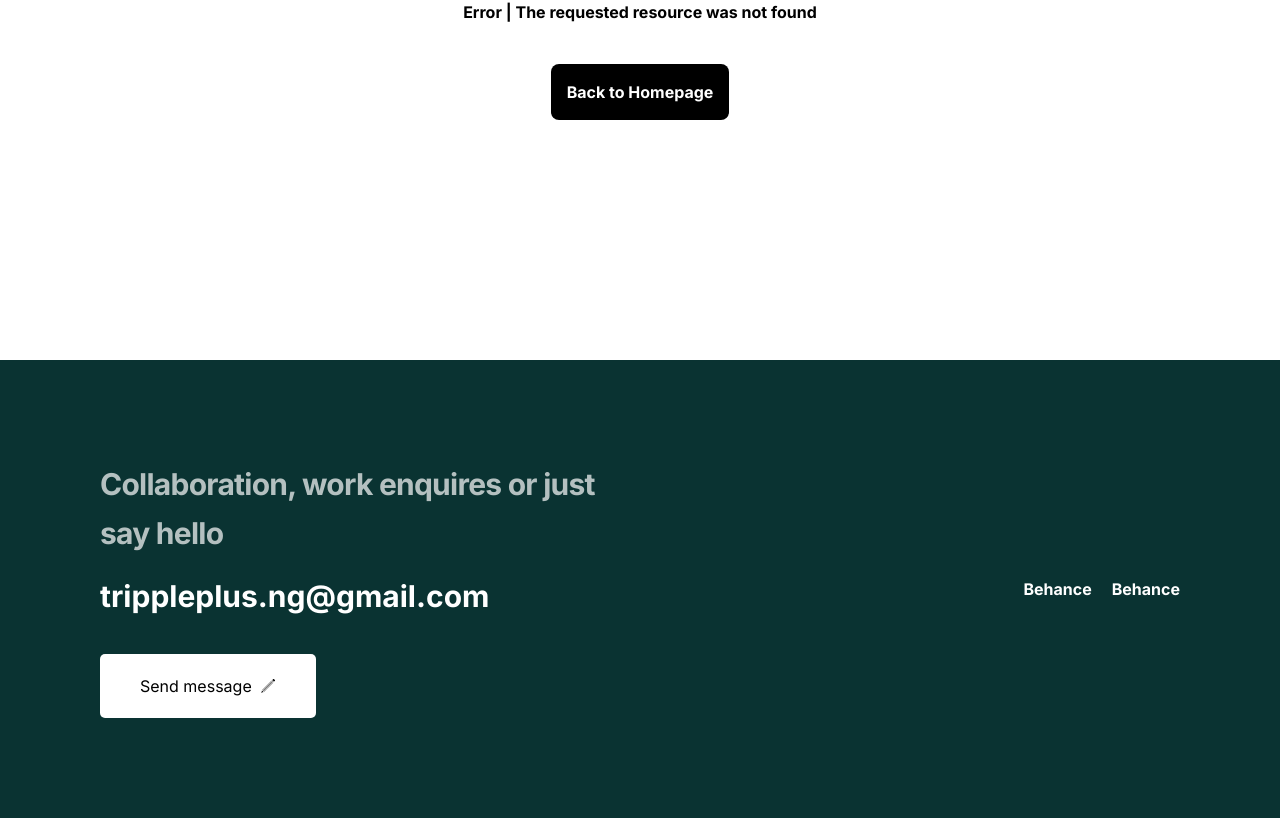
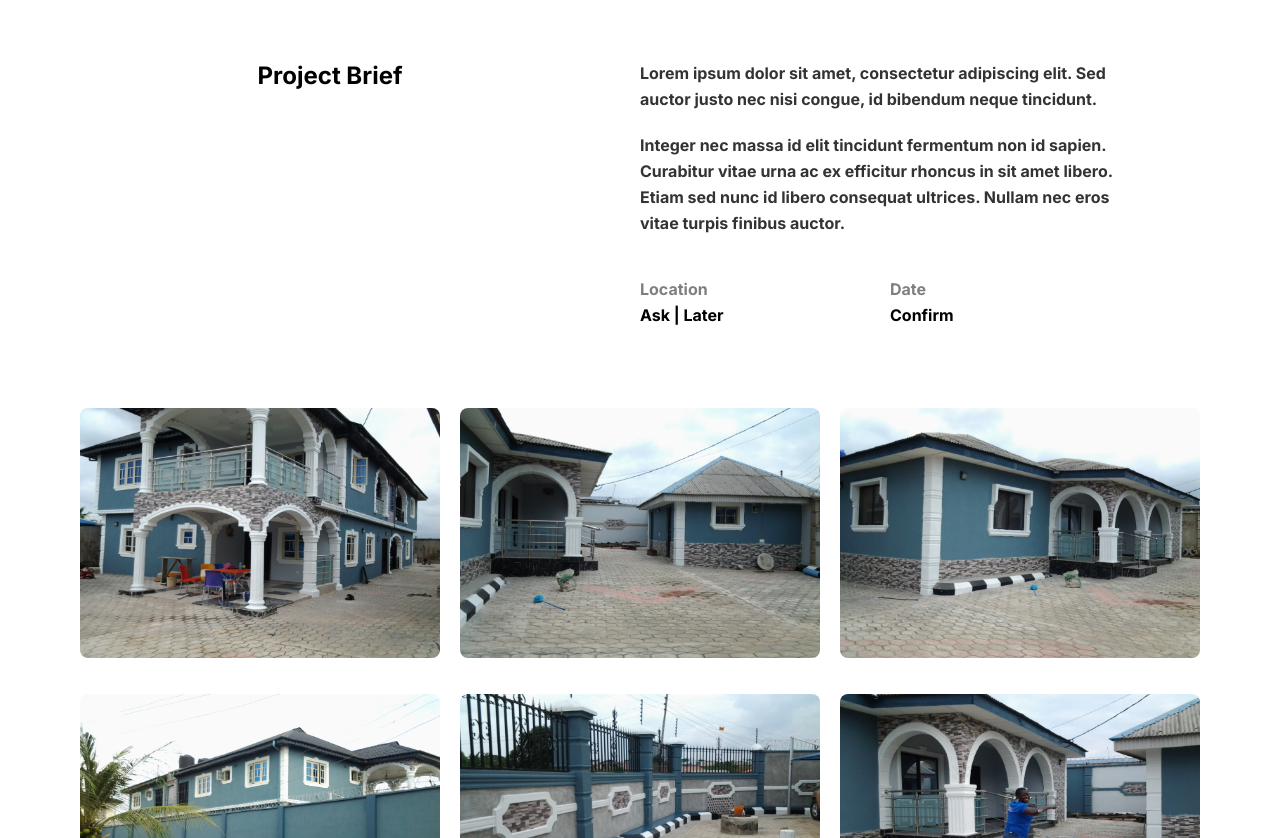
Before and after one commit to Bankole411/TripplePlusIntegratedServices, a React (Create React App) app: page /projects/madon-project in a window 1280 px wide. Shown: the part 395-1233 px from the top of the page. Built offline with nearby package versions, Linux system fonts and the light colour scheme.

Commit message:
Addition of two project pages and updates to existing

```diff
--- a/src/App.js
+++ b/src/App.js
@@ -1,7 +1,7 @@
 import React from "react";
 import { BrowserRouter, Routes, Route } from "react-router-dom";
 import {Header, Footer} from "./components"
-import {Homepage, Projects, About, VintageBlush, Rainbow, Error, CitrusSerenity, AzureTranquility} from "./pages.js"
+import {Homepage, Projects, About, VintageBlush, Rainbow, Error, CitrusSerenity, AzureTranquility, HarborHaven, BurstOfPeach, MadonProject} from "./pages.js"
 
 function App() {
   return (
@@ -15,6 +15,9 @@ function App() {
         <Route path="/projects/rainbow" element={<Rainbow />}></Route>
         <Route path="/projects/citrus-serenity" element={<CitrusSerenity />}></Route>
         <Route path="/projects/azure-tranquility" element={<AzureTranquility />}></Route>
+        <Route path="/projects/harbor-haven" element={<HarborHaven />}></Route>
+        <Route path="/projects/burst-of-peach" element={<BurstOfPeach />}></Route>
+        <Route path="/projects/madon-project" element={<MadonProject />}></Route>
         <Route path="*" element={<Error />}></Route>
       </Routes>
       <Footer />
--- a/src/components/data.js
+++ b/src/components/data.js
@@ -87,9 +87,9 @@ export const projectsData = [
     },
     {"id": 7,
     "imgUrl": "",
-    "project_name": "The Blue & White Duplex",
+    "project_name": "Madon Project",
     "location": "Ask | Later",
-    "route": "blue-white",
+    "route": "madon-project",
     },
 ]
 
--- a/src/pages.js/AzureTranquility.js
+++ b/src/pages.js/AzureTranquility.js
@@ -11,7 +11,7 @@ export default function AzureTranquility() {
     <>
     <section className='font-semibold'>
       <section className='bg-[#0a3332] px-10 text-center text-white md:pb-20'>
-        <h1 className='pt-10 md:pt-20 md:pb-10 md:text-6xl text-4xl'>CromaSpectrum Terrace</h1>
+        <h1 className='py-10 md:pt-20 md:pb-10 md:text-6xl text-4xl'>Azure Tranquility</h1>
         {/* <h3 className='pt-10 md:text-xl text-2xl'>Where Life Finds Its Colorful Rhythm</h3>
         <p className='py-10 md:pt-10 mx-auto max-w-[75vw] text-[20px]'>Discover the vibrant soul of urban living at a project we call Rainbow Retreat. These terrace buildings have been transformed into a harmonious celebration of colors, offering you a unique and spirited place to call home. Embrace the joyful spirit of the rainbow as it stretches across the skyline, and experience the warmth and energy that comes from living in a community where every color has its place.</p> */}
       </section>
@@ -26,7 +26,7 @@ export default function AzureTranquility() {
           <div className='mt-10 grid grid-cols-2 flex flex-row'>
             <div>
               <h1 className='opacity-50'>Location</h1>
-              <p>Ikeja | Lagos</p>
+              <p>Ogba | Lagos</p>
             </div>
             <div>
               <h1 className='opacity-50'>Date</h1>
--- a/src/pages.js/BurstOfPeach.js
+++ b/src/pages.js/BurstOfPeach.js
@@ -14,7 +14,7 @@ export default function BurstOfPeach() {
     <>
     <section className='font-semibold'>
       <section className='bg-[#0a3332] px-10 text-center text-white md:pb-20'>
-        <h1 className='pt-10 md:pt-20 md:pb-10 md:text-6xl text-4xl'>Burst of Peach</h1>
+        <h1 className='py-10 md:pt-20 md:pb-10 md:text-6xl text-4xl'>Burst of Peach</h1>
         {/* <h3 className='pt-10 md:text-xl text-2xl'>Where Colors Unite in Harmony</h3>
         <p className='py-10 md:pt-10 mx-auto max-w-[75vw] text-[20px]'>Step into a world where serenity meets vibrancy at "Burst of Peach." This project, painted in the gentlest hues of peach with delicate whispers of cream, dark blue, and white, offer a unique canvas for your dreams to flourish. Each corner exudes warmth, inviting you to embrace a life of elegance and comfort. "Burst of Peach" is not just a place to reside; it's a celebration of the finer things in life, where every day feels like a gentle, sunlit reverie. Welcome home to a world where dreams effortlessly blossom.</p> */}
       </section>
--- a/src/pages.js/CitrusSerenity.js
+++ b/src/pages.js/CitrusSerenity.js
@@ -14,7 +14,7 @@ export default function CitrusSerenity() {
     <>
       <section className='font-semibold'>
         <section className='bg-[#0a3332] px-10 text-center text-white md:pb-20'>
-          <h1 className='pt-10 md:pt-20 md:pb-10 md:text-6xl text-4xl'>Citrus Serenity</h1>
+          <h1 className='py-10 md:pt-20 md:pb-10 md:text-6xl text-4xl'>Citrus Serenity</h1>
           {/* <h3 className='pt-10 md:text-xl text-2xl'>Where Green and Orange Converge</h3>
           <p className='py-10 md:pt-10 mx-auto max-w-[75vw] text-[20px]'>This project embodies the perfect fusion of green and orange, creating an atmosphere of refreshing tranquility. Imagine waking up to the soothing embrace of nature's green and the invigorating zest of orange hues. This meticulously designed living space harmoniously blends the calm of green with the energy of orange, offering a unique and rejuvenating living experience. Welcome to a home where Citrus Serenity is not just a tagline, but a way of life, where every day feels like a fresh, sun-kissed morning in your very own citrus-scented paradise.</p> */}
         </section>
--- a/src/pages.js/HarborHaven.js
+++ b/src/pages.js/HarborHaven.js
@@ -13,7 +13,7 @@ export default function HarborHaven() {
     <>
     <section className='font-semibold'>
       <section className='bg-[#0a3332] px-10 text-center text-white md:pb-20'>
-        <h1 className='pt-10 md:pt-20 md:pb-10 md:text-6xl text-4xl'>Harbor Haven</h1>
+        <h1 className='py-10 md:pt-20 md:pb-10 md:text-6xl text-4xl'>Harbor Haven</h1>
         {/* <h3 className='pt-10 md:text-xl text-2xl'>Where Tranquility Finds Its Harbor</h3>
         <p className='py-10 md:pt-10 mx-auto max-w-[75vw] text-[20px]'>Welcome to "Harbor Haven," where the serene shades of blue and earthy browns come together to create a peaceful and inviting residential retreat. This meticulously designed home offers a sanctuary where every detail has been carefully curated for comfort and relaxation. Whether you're gazing at the horizon from your tranquil blue-themed living space or finding solace in the warmth of brown accents, "Harbor Haven" beckons you to experience a life of tranquility and contentment. Step inside and discover a harbor where serenity is not just a promise but a way of life, where you can finally drop anchor and find your peaceful haven.</p> */}
       </section>
--- /dev/null
+++ b/src/pages.js/MadonProject.js
@@ -0,0 +1,58 @@
+import React from 'react'
+
+import image1 from "../images/Madon-project/img1.jpg"
+import image2 from "../images/Madon-project/img2.jpg"
+import image3 from "../images/Madon-project/img3.jpg"
+import image4 from "../images/Madon-project/img4.jpg"
+import image5 from "../images/Madon-project/img5.jpg"
+import image6 from "../images/Madon-project/img6.jpg"
+import image7 from "../images/Madon-project/img7.jpg"
+import image8 from "../images/Madon-project/img8.jpg"
+import image9 from "../images/Madon-project/img9.jpg"
+
+
+export default function MadonProject() {
+  return (
+    <>
+    <section className='font-semibold'>
+      <section className='bg-[#0a3332] px-10 text-center text-white md:pb-20'>
+        <h1 className='py-10 md:pt-20 md:pb-10 md:text-6xl text-4xl'>Madon Project</h1>
+        {/* <h3 className='pt-10 md:text-xl text-2xl'>Where Green and Orange Converge</h3>
+        <p className='py-10 md:pt-10 mx-auto max-w-[75vw] text-[20px]'>This project embodies the perfect fusion of green and orange, creating an atmosphere of refreshing tranquility. Imagine waking up to the soothing embrace of nature's green and the invigorating zest of orange hues. This meticulously designed living space harmoniously blends the calm of green with the energy of orange, offering a unique and rejuvenating living experience. Welcome to a home where Citrus Serenity is not just a tagline, but a way of life, where every day feels like a fresh, sun-kissed morning in your very own citrus-scented paradise.</p> */}
+      </section>
+
+      <section className='grid gris-cols-1 md:grid-cols-2 mx-5 my-20'>
+        <div className='font-semibold md:text-center text-2xl mb-10'>
+          <h1>Project Brief</h1>
+        </div>
+        <div className='font-semibold md:max-w-[500px] leading-relaxed'>
+          <p className='mb-5 opacity-80'>Lorem ipsum dolor sit amet, consectetur adipiscing elit. Sed auctor justo nec nisi congue, id bibendum neque tincidunt.</p>
+          <p className='opacity-80'>Integer nec massa id elit tincidunt fermentum non id sapien. Curabitur vitae urna ac ex efficitur rhoncus in sit amet libero. Etiam sed nunc id libero consequat ultrices. Nullam nec eros vitae turpis finibus auctor.</p>
+          <div className='mt-10 grid grid-cols-2 flex flex-row'>
+            <div>
+              <h1 className='opacity-50'>Location</h1>
+              <p>Ask | Later</p>
+            </div>
+            <div>
+              <h1 className='opacity-50'>Date</h1>
+              <p>Confirm</p>
+            </div>
+          </div>
+        </div>
+      </section>
+
+      <section className='mx-10 md:mx-20 mb-10 grid grid-cols-1 md:grid-cols-3 gap-5'>
+          <img src={image1} alt="image1" className='max-h-[250px] rounded-lg mb-4 md:grid-cols-1'/>
+          <img src={image2} alt="image2" className='max-h-[250px] rounded-lg mb-4 md:grid-cols-1'/>
+          <img src={image3} alt="image3" className='max-h-[250px] rounded-lg mb-4 md:grid-cols-1'/>
+          <img src={image4} alt="image4" className='max-h-[250px] rounded-lg mb-4 md:grid-cols-1'/>
+          <img src={image5} alt="image5" className='max-h-[250px] rounded-lg mb-4 md:grid-cols-1'/>
+          <img src={image6} alt="image6" className='max-h-[250px] rounded-lg mb-4 md:grid-cols-1'/>
+          <img src={image7} alt="image7" className='max-h-[250px] rounded-lg mb-4 md:grid-cols-1'/>
+          <img src={image8} alt="image8" className='max-h-[250px] rounded-lg mb-4 md:grid-cols-1'/>
+          <img src={image9} alt="image9" className='max-h-[250px] rounded-lg mb-4 md:grid-cols-1'/>
+      </section>
+    </section>
+  </>
+  )
+}
--- a/src/pages.js/Rainbow.js
+++ b/src/pages.js/Rainbow.js
@@ -24,7 +24,7 @@ export default function Rainbow() {
     <>
       <section className='font-semibold'>
         <section className='bg-[#0a3332] px-10 text-center text-white md:pb-20'>
-          <h1 className='pt-10 md:pt-20 md:pb-10 md:text-6xl text-4xl'>CromaSpectrum Terrace</h1>
+          <h1 className='py-10 md:pt-20 md:pb-10 md:text-6xl text-4xl'>CromaSpectrum Terrace</h1>
           {/* <h3 className='pt-10 md:text-xl text-2xl'>Where Life Finds Its Colorful Rhythm</h3>
           <p className='py-10 md:pt-10 mx-auto max-w-[75vw] text-[20px]'>Discover the vibrant soul of urban living at a project we call Rainbow Retreat. These terrace buildings have been transformed into a harmonious celebration of colors, offering you a unique and spirited place to call home. Embrace the joyful spirit of the rainbow as it stretches across the skyline, and experience the warmth and energy that comes from living in a community where every color has its place.</p> */}
         </section>
--- a/src/pages.js/VintageBlush.js
+++ b/src/pages.js/VintageBlush.js
@@ -20,7 +20,7 @@ export default function VintageBlush() {
     <>
       <section className='font-semibold'>
         <section className='bg-[#0a3332] px-10 text-center text-white md:pb-20'>
-          <h1 className='pt-10 md:pt-20 md:pb-10 md:text-6xl text-4xl'>Vintage Blush</h1>
+          <h1 className='py-10 md:pt-20 md:pb-10 md:text-6xl text-4xl'>Vintage Blush</h1>
           {/* <h3 className='pt-10 md:text-xl text-2xl'>A Peach & Wine Abode</h3>
           <p className='py-10 md:pt-10 mx-auto max-w-[75vw] text-[20px]'>Welcome to 'Vintage Blush,' where the delicate warmth of peach intertwines with the rich allure of wine, creating an enchanting tapestry of residential elegance that evokes timeless sophistication.</p> */}
         </section>
--- a/src/pages.js/index.js
+++ b/src/pages.js/index.js
@@ -6,5 +6,8 @@ import Rainbow from "./Rainbow";
 import Error from "./Error";
 import CitrusSerenity from "./CitrusSerenity";
 import AzureTranquility from "./AzureTranquility";
+import HarborHaven from "./HarborHaven";
+import BurstOfPeach from "./BurstOfPeach";
+import MadonProject from "./MadonProject";
 
-export { Homepage, Projects, About, VintageBlush, Rainbow, Error, CitrusSerenity, AzureTranquility }
+export { Homepage, Projects, About, VintageBlush, Rainbow, Error, CitrusSerenity, AzureTranquility, HarborHaven, BurstOfPeach, MadonProject }
```
